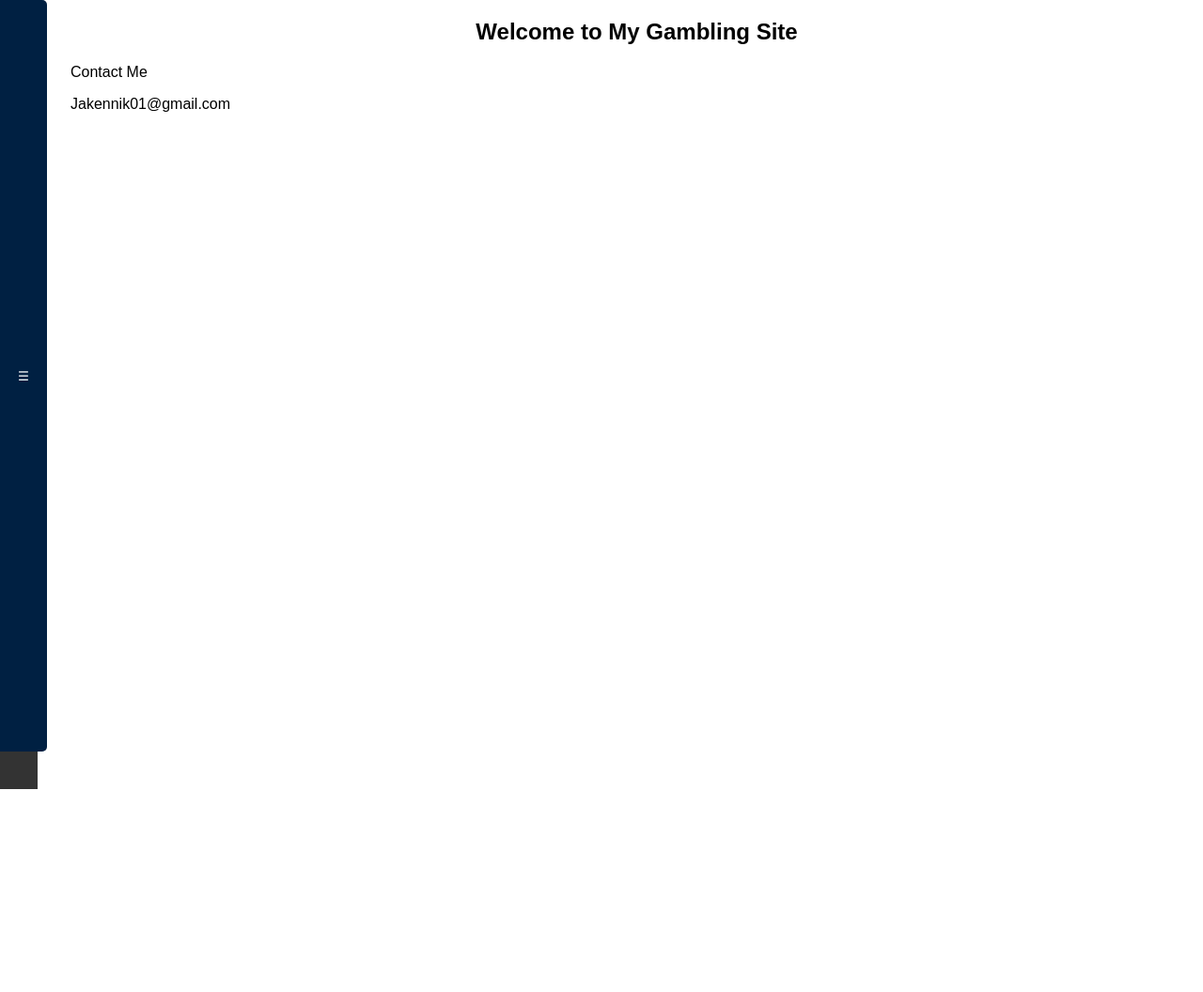
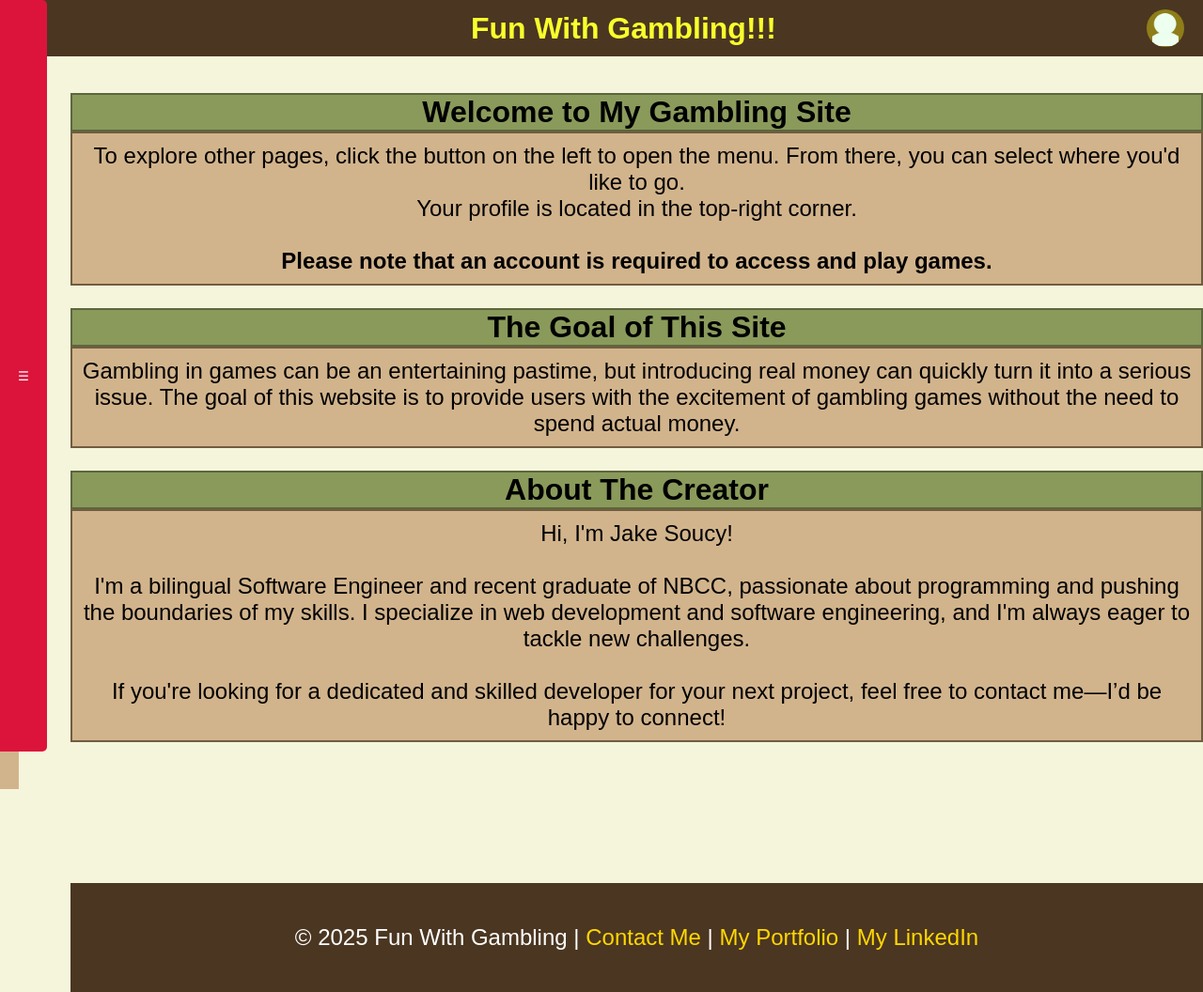
Before and after one commit to FreePirat/FunWithGambling, a plain HTML site: page public/index.html in a window 1280 px wide. Shown: the whole page at 94% size. Before the commit the page ends 800 px from the top, so only its background shows below. Drawn offline with Linux system fonts and the light colour scheme.

Commit message:
HOME PAGE FINISHED (for now)

```diff
--- a/public/index.html
+++ b/public/index.html
@@ -8,11 +8,47 @@
 </head>
 <body>
 
+    <header>
+        <h1 class="header-title">Fun With Gambling!!!</h1>
+
+        <button class="avatar-btn" id="avatarBtn">
+          <div id="avatar" class="guest-avatar"></div>
+        </button>
+    </header>
+
+    <script>
+        let isSignedIn = false;
+        const avatarButton = document.getElementById('avatarBtn');
+        const avatar = document.getElementById('avatar');
+
+        function updateAvatar() {
+          if (isSignedIn) {
+            avatar.classList.remove('guest-avatar');
+            avatar.classList.add('profile-avatar');
+          } else {
+            avatar.classList.remove('profile-avatar');
+            avatar.classList.add('guest-avatar');
+          }
+        }
+
+        avatarButton.addEventListener('click', () => {
+          if (isSignedIn) {
+            alert('Go to your profile page.');
+          } else {
+            alert('Please sign in.');
+          }
+        });
+
+        updateAvatar();
+      </script>
+
     <nav class="menu">
         <a href="#home">Home</a>
-        <a href="#about">About</a>
-        <a href="#services">Services</a>
+        <a href="#game">Games</a>
         <a href="#contact">Contact</a>
+        <div class="menu-footer">
+            &copy; 2025 Fun With Gambling
+        </div>
     </nav>
     <button class="menu-button" onclick="toggleMenu()">☰</button>
 
@@ -26,11 +62,52 @@
       </script>
 
     <main>
-    <h2 class="center">Welcome to My Gambling Site</h2>
+    <br/>
+    <div class="center">
+    <h1 class="section">Welcome to My Gambling Site</h1>
+    </div>
 
+    <p class="textbox center">
+        To explore other pages, click the button on the left to open the menu.
+        From there, you can select where you'd like to go.<br/>
+        Your profile is located in the top-right corner.<br/></br/>
+        <b>Please note that an account is required to access and play games.</b>
+    </p>
+
+    <div class="center">
+    <h1 class="section">The Goal of This Site</h1>
+    </div>
+
+    <p class="textbox center">
+        Gambling in games can be an entertaining pastime, but introducing real money
+        can quickly turn it into a serious issue. The goal of this website is to
+        provide users with the excitement of gambling games without the need to
+        spend actual money.
+    </p>
+
+    <div class="center">
+    <h1 class="section">About The Creator</h1>
+    </div>
+
+    <p class="textbox center">
+        Hi, I'm Jake Soucy!<br/><br/>
+
+        I'm a bilingual Software Engineer and recent graduate of NBCC, passionate
+        about programming and pushing the boundaries of my skills. I specialize
+        in web development and software engineering, and I'm always eager to tackle
+        new challenges.<br/><br/>
+
+        If you're looking for a dedicated and skilled developer for your next project,
+        feel free to contact me—I’d be happy to connect!
+    </p>
+
+    <br/><br/><br/><br/><br/><br/><br/>
     <footer>
-        <p>Contact Me</p>
-        <p>Jakennik01@gmail.com</p>
+    <p>
+        &copy; 2025 Fun With Gambling | <a href="#">Contact Me</a> |
+        <a href="https://freepirat.github.io/jakesoucy.github.io/">My Portfolio</a> |
+        <a href="https://www.linkedin.com/in/jake-soucy-38b540260/">My LinkedIn</a>
+    </p>
     </footer>
     </main>
 
--- a/public/styles.css
+++ b/public/styles.css
@@ -2,6 +2,8 @@ body {
     font-family: Arial, sans-serif;
     margin: 0;
     padding: 0;
+    background-color: #F5F5DC;
+    min-height: 100vh;
   }
 
   .container {
@@ -17,7 +19,7 @@ body {
     left: 0;
     width: 50px;
     height: 100vh;
-    background-color: #002042;
+    background-color: #DC143C;
     color: white;
     border: none;
     cursor: pointer;
@@ -27,32 +29,49 @@ body {
     align-items: center;
     transition: left 0.3s ease;
     border-radius: 0 5px 5px 0;
+    z-index: 101;
   }
 
   .menu {
     position: fixed;
     top: 0;
-    left: -250px;
-    width: 250px;
+    left: -400px;
+    width: 400px;
     height: 100%;
-    background-color: #333;
+    background-color: #D2B48C;
     color: white;
     display: flex;
     flex-direction: column;
     padding: 20px;
-    gap: 15px;
+    padding-left: 0;
     transition: left 0.3s ease;
+    z-index: 100;
   }
 
   .menu a {
-    color: white;
+    color: rgb(20, 99, 126);
     text-decoration: none;
-    font-size: 18px;
+    font-size: xx-large;
     transition: color 0.3s ease;
+    display: inline-block;
+    padding: 10px 20px;
+    border-bottom: 2px solid #2c2013;
+    line-height: 60px;
+  }
+
+  .menu-footer {
+    color: #f8ff2c;
+    margin-top: auto;
+    padding-top: 20px;
+    font-size: xx-large;
+    margin-bottom: 5%;
+    background-color: #58412a
   }
 
   .menu a:hover {
-    color: #007bff;
+    background-color: #4B3621;
+    color: #62e38b;
+    padding: 10px 20px;
   }
 
   .menu.open {
@@ -60,7 +79,7 @@ body {
   }
 
   .menu.open + .menu-button {
-    left: 250px;
+    left: 400px;
   }
 
   main {
@@ -71,3 +90,88 @@ body {
   .center{
     text-align: center;
   }
+
+  p{
+    font-size: x-large;
+  }
+
+  .textbox{
+    background-color: #D2B48C;
+    border: 2px, solid, #715c40;
+    padding: 10px;
+    margin-top: 0;
+  }
+
+  .section{
+    background-color: #8A9A5B;
+    border: 2px, solid, #5c663d;
+    margin-bottom: 0;
+  }
+
+  footer{
+    background-color: #4B3621;
+    color: #FFF;
+    text-align: center;
+    padding: 20px 0;
+    width: 100%;
+  }
+
+  footer a {
+    color: #FFD700;
+    text-decoration: none;
+  }
+
+  footer a:hover {
+    color: #62e38b;
+  }
+
+  header {
+    position: sticky;
+    top: 0;
+    background-color: #4B3621;
+    color: #f8ff2c;
+    padding: 10px 20px;
+    display: flex;
+    justify-content: space-between;
+    align-items: center;
+    z-index: 99;
+  }
+
+  .header-title {
+    font-size: xx-large;
+    font-weight: bold;
+    margin: 0;
+    margin-left: 7%;
+    flex-grow: 1;
+    text-align: center;
+  }
+
+  .avatar-btn {
+    width: 40px;
+    height: 40px;
+    border-radius: 50%;
+    border: none;
+    background-color: #8e7d18;
+    display: flex;
+    justify-content: center;
+    align-items: center;
+    cursor: pointer;
+    overflow: hidden;
+  }
+
+  .guest-avatar {
+    background-image: url('img/guest-avatar.png');
+    background-size: cover;
+    background-position: center;
+    width: 100%;
+    height: 100%;
+  }
+
+  .profile-avatar {
+    background-image: url('profile-placeholder.png');
+    background-size: cover;
+    background-position: center;
+    width: 40px;
+    height: 40px;
+    border-radius: 50%;
+  }
```
Also changed, not shown: public/img/guest-avatar.png (added).
